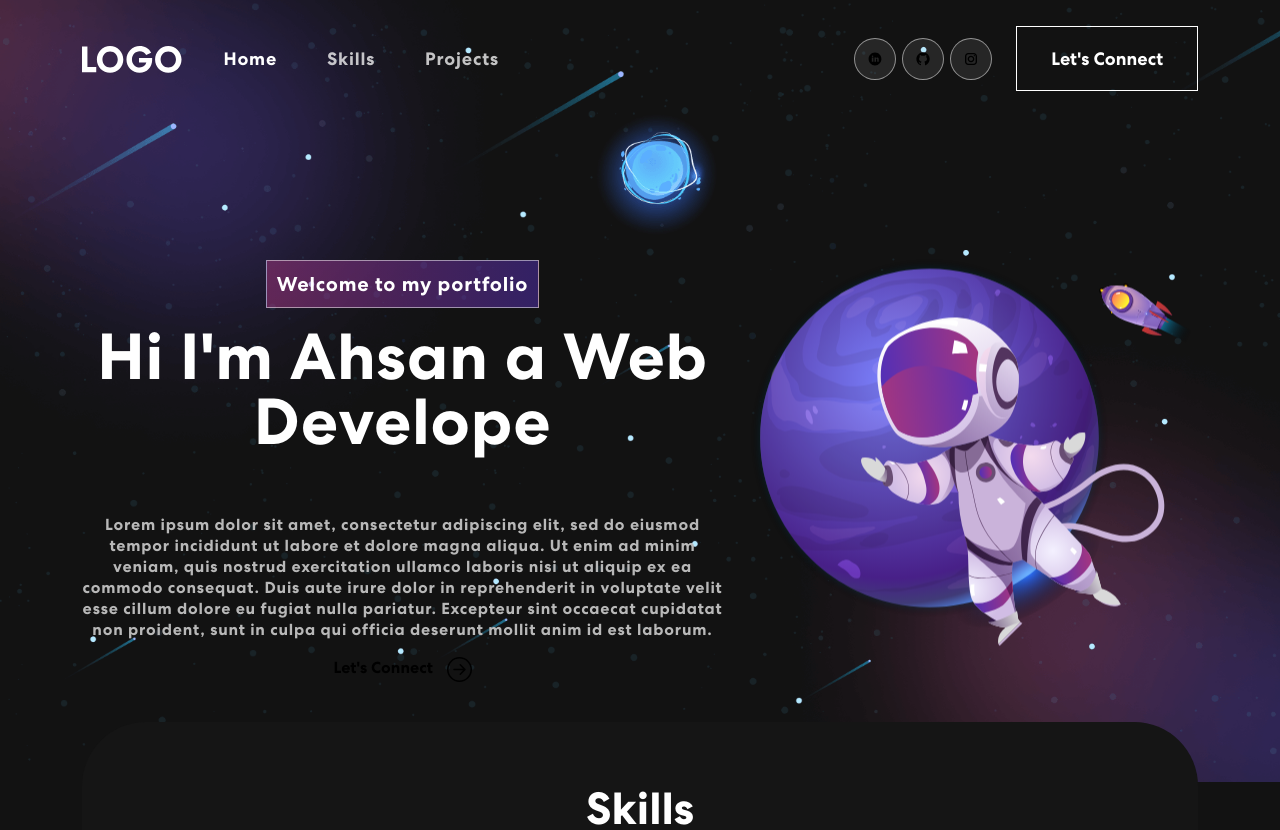
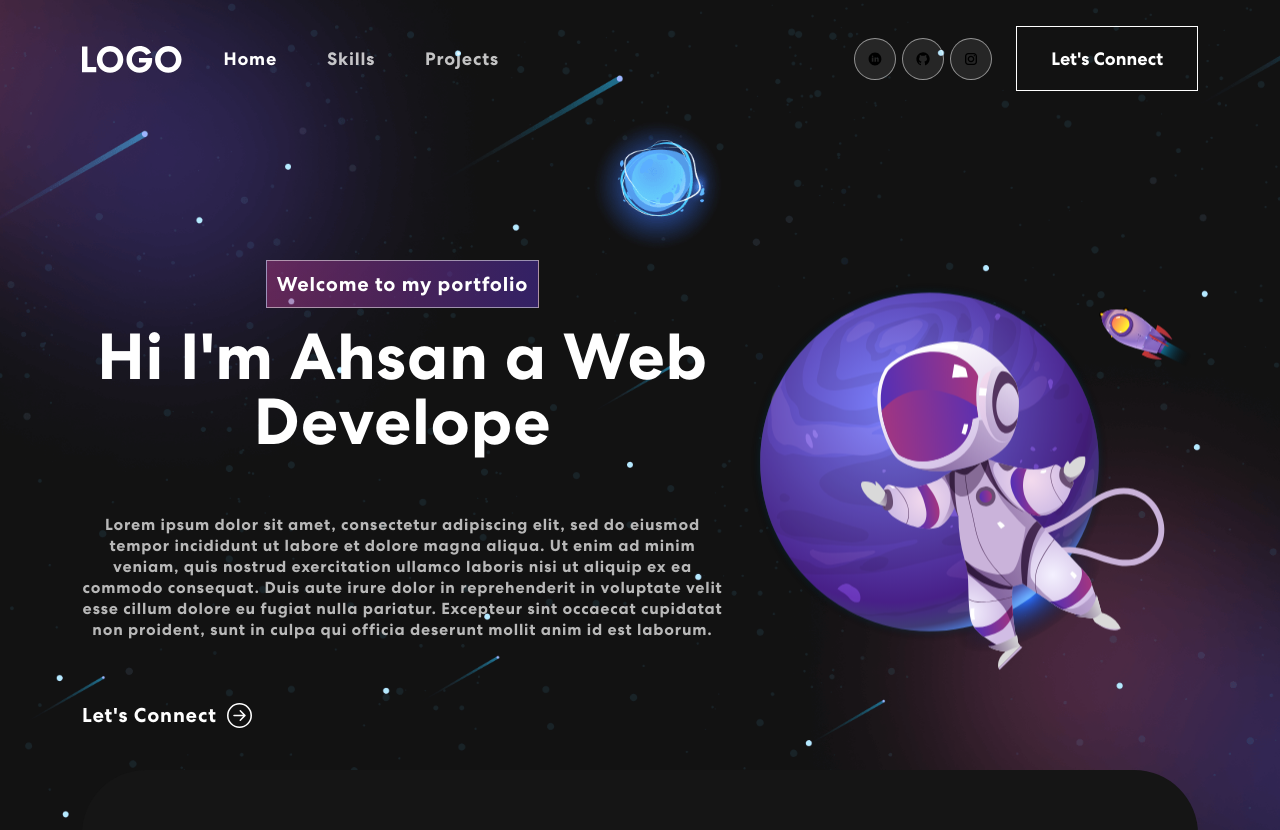
Before and after one commit to Ahsan-Zaidi/react-profile, a React (Create React App) app: page / in a window 1280 px wide. Shown: the top 830 px of the page. Built offline with nearby package versions, Linux system fonts and the light colour scheme.

Commit message:
links update

```diff
--- a/src/App.css
+++ b/src/App.css
@@ -272,6 +272,16 @@ nav.navbar .navbar-toggler[aria-expanded="true"] .navbar-toggler-icon {
   align-items: center;
 }
 
+.banner button {
+  color: #fff;
+  font-weight: 700;
+  font-size: 20px;
+  margin-top: 60px;
+  letter-spacing: 0.8px;
+  display: flex;
+  align-items: center;
+}
+
 .banner button svg {
   font-size: 25px;
   margin-left: 10px;
--- a/src/components/NavBar.js
+++ b/src/components/NavBar.js
@@ -44,9 +44,9 @@ export const NavBar = () => {
                     </Nav>
                     <span className='navbar-text'>
                         <div className='social-icon'>
-                            <a href=''><img src={navIcon1} alt='' /></a>
-                            <a href='#'><img src={navIcon2} alt='' /></a>
-                            <a href='#'><img src={navIcon3} alt='' /></a>
+                            <a href='https://www.linkedin.com/in/ahsan-zaidi-25641b254/' target="_blank"><img src={navIcon1} alt='' /></a>
+                            <a href='https://github.com/Ahsan-Zaidi' target="_blank"><img src={navIcon2} alt='' /></a>
+                            <a href='https://www.instagram.com/' target="_blank"><img src={navIcon3} alt='' /></a>
                         </div>
                         <button className='vvd' onClick={() => console.log('Connect')}>
                             <span>Let's Connect</span>
```
